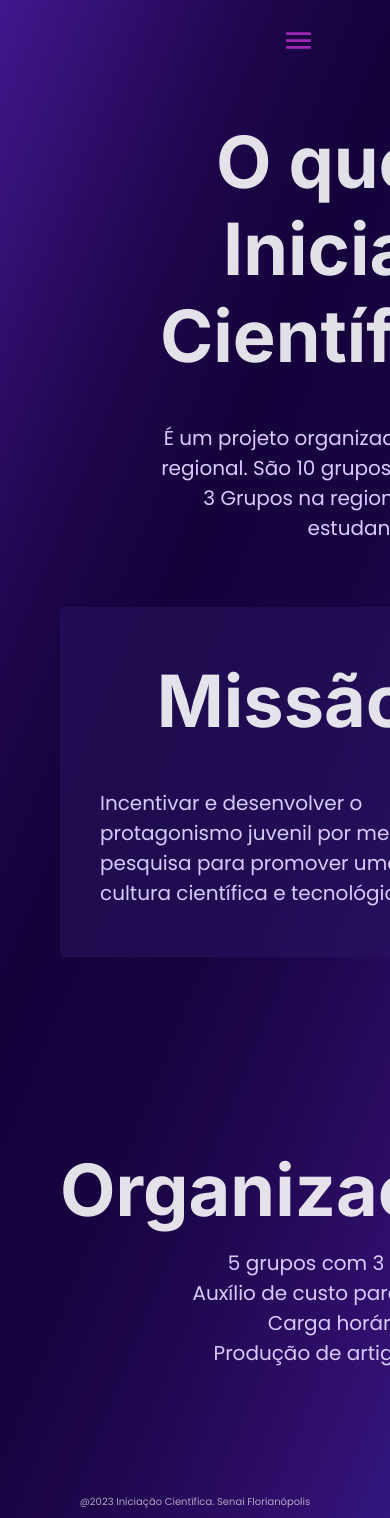
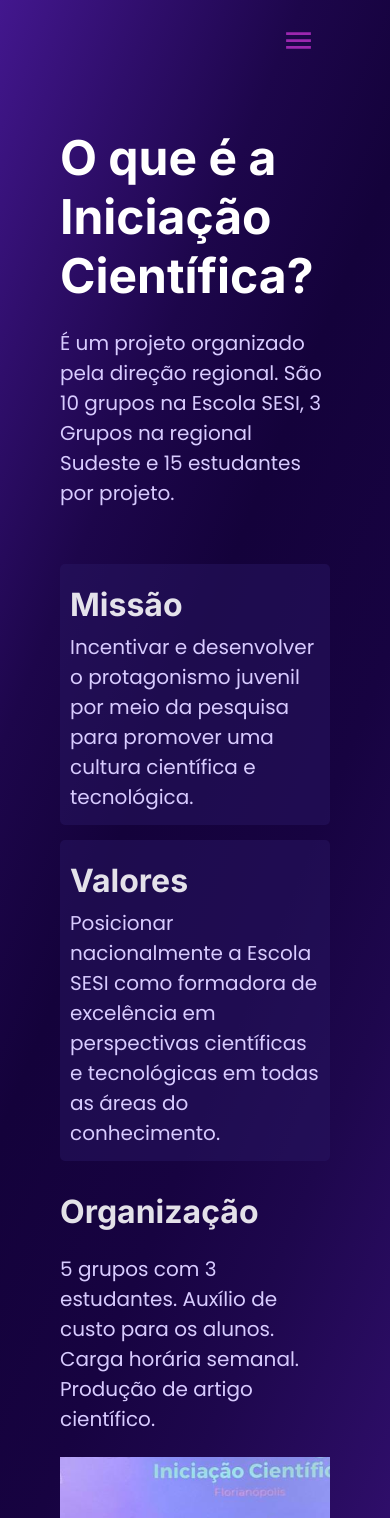
Before and after one commit to SenaiFlorianopolisResearchTeam/Calculator, a Next.js app: page /about in a window 390 px wide. Shown: the top 1518 px of the page. Built offline with nearby package versions, Linux system fonts and the light colour scheme.

Commit message:
mobile version for about page

```diff
--- a/src/app/about/page.jsx
+++ b/src/app/about/page.jsx
@@ -1,11 +1,27 @@
+'use client'
 import React from "react";
 import Image from "next/image";
 import styles from "./page.module.css";
 import Grupo from "../../../public/group.png";
 import Imagem from "../../../public/lamp.svg";
+import useMediaQuery from '@mui/material/useMediaQuery'
+
+
+const MediaQueryComponent = () => {
+  const isDesktop = useMediaQuery('(min-width:800px)');
+  const isMobile = useMediaQuery('(max-width:800px)');
+
+  return { isDesktop, isMobile };
+};
 
 const About = () => {
+
+  const { isDesktop, isMobile } = MediaQueryComponent();
+
   return (
+    <>
+      {isDesktop && (
+
         <div className={styles.main}>
           <div className={styles.container1}>
             <div className={styles.item1}>
@@ -49,7 +65,49 @@ const About = () => {
             <Image src={Grupo} alt="grupo" className={styles.img} />
           </div>
         </div>
-  );
+      )}
+
+      {isMobile && (
+        <>
+          <div className={styles.container1}>
+            <h1 className={styles.titleMain}>O que é a Iniciação Científica?</h1>
+            <p className={styles.desc}>
+              É um projeto organizado pela direção regional. São 10 grupos na
+              Escola SESI, 3 Grupos na regional Sudeste e 15 estudantes por
+              projeto.
+            </p>
+            {/* <div className={styles.imageContainer}>
+                <Image src={Imagem} alt="lampada" className={styles.imgLamp} />
+              </div> */}
+          </div>
+
+          <div className={styles.container2}>
+            <div className={styles.item}>
+            <h1 className={styles.title}>Missão</h1>
+            <p className={styles.desc}>
+              Incentivar e desenvolver o protagonismo juvenil por meio da pesquisa
+              para promover uma cultura científica e tecnológica.
+            </p>
+            </div>
+            <div className={styles.item}>
+            <h1 className={styles.title}>Valores</h1>
+            <p className={styles.desc}>
+              Posicionar nacionalmente a Escola SESI como formadora de excelência
+              em perspectivas científicas e tecnológicas em todas as áreas do
+              conhecimento.
+            </p>
+            </div>
+
+            <h1 className={styles.title}>Organização</h1>
+            <p className={styles.desc}>
+              5 grupos com 3 estudantes. Auxílio de custo para os alunos. Carga horária semanal. Produção de artigo científico.
+            </p>
+            <Image src={Grupo} alt="grupo" className={styles.img} />
+          </div>
+        </>
+      )}
+    </>
+  )
 };
 
 export default About;
--- a/src/app/about/page.module.css
+++ b/src/app/about/page.module.css
@@ -5,6 +5,7 @@
   align-items: center;
   gap: 100px;
 }
+
 .container2 {
   display: grid;
   grid-template-columns: repeat(2, 1fr);
@@ -20,6 +21,7 @@
   gap: 44px;
   margin-bottom: 10%;
 }
+
 .item2 {
   flex: 1;
   margin-bottom: 20%;
@@ -33,9 +35,12 @@
   border-radius: 5px;
   background: rgba(41, 22, 99, 0.50);
 }
-.item2 h1, .item2 p {
+
+.item2 h1,
+.item2 p {
   text-align: left;
 }
+
 .title {
   color: rgba(255, 255, 255, 0.884);
   font-size: 72px;
@@ -51,12 +56,15 @@
   font-weight: 500;
   list-style-type: none;
 }
-.item3 ul{
+
+.item3 ul {
   margin-top: 15px;
 }
+
 .button:hover {
   background-color: #e4339794;
 }
+
 .arrow {
   margin-left: 20px;
 }
@@ -65,3 +73,82 @@
   max-width: 100%;
   object-fit: cover;
 }
+
+
+@media screen and (max-width: 800px) {
+
+  .container1 {
+    display: flex;
+    flex-direction: column;
+    align-items: flex-start;
+    gap: 15px;
+    padding: 2rem 0rem;
+  }
+
+  .container2 {
+    display: flex;
+    flex-direction: column;
+    align-items: flex-start;
+    gap: 15px;
+    margin-top: 1rem;
+  }
+
+  .container2.title {
+    display: flex;
+    text-align: center;
+  }
+
+  .title {
+    font-size: 2rem;
+    text-align: left;
+    margin-top: 1rem;
+
+  }
+  .titleMain {
+    font-size: 3rem;
+    text-align: left;
+    margin-top: 1rem;
+
+  }
+  .item{
+  border-radius: 5px;
+  background: rgba(41, 22, 99, 0.50);
+  padding: 5px 10px;
+  }
+
+  .desc {
+    padding-bottom: 0.5rem;
+    text-align: left;
+    margin-top: 0.5rem;
+  }
+
+  .ul {
+    padding-bottom: 0.5rem;
+    text-align: left;
+    font-size: 20px;
+    font-family: 'Poppins';
+    color: #D8CBFF;
+    font-weight: 100;
+    font-weight: 500;
+    list-style-type: none;
+  }
+
+  /*
+  .imageContainer {
+    display: flex;
+    justify-content: center;
+    margin-top: 20px;
+  }
+
+  .imgLamp {
+    width: 140px;
+    height: 140px;
+    position: relative;
+    z-index: 1;
+  } */
+
+  .container2 {
+    display: flex;
+  }
+
+}
```
Lines whose indentation alone changed are shown as unchanged.
